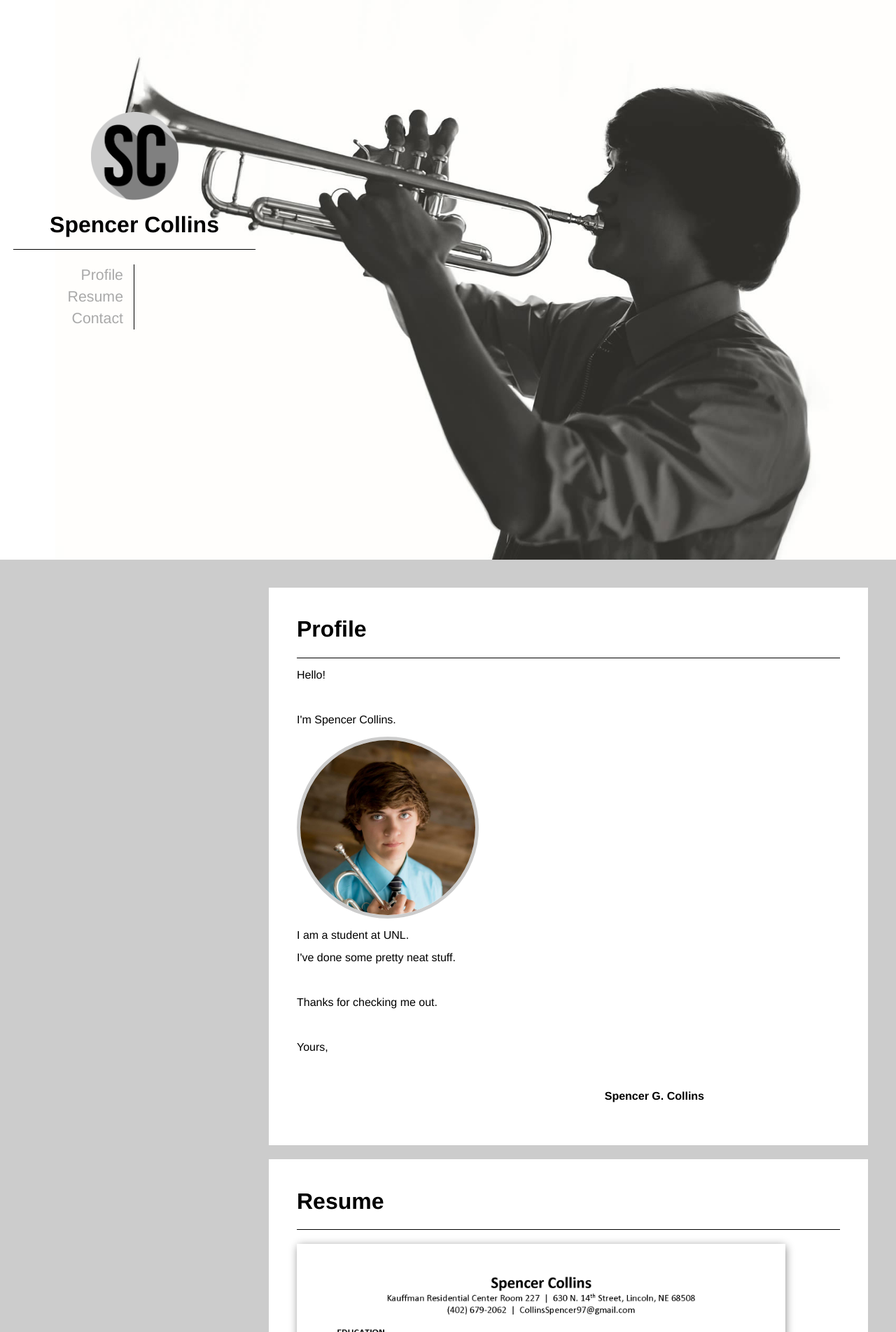
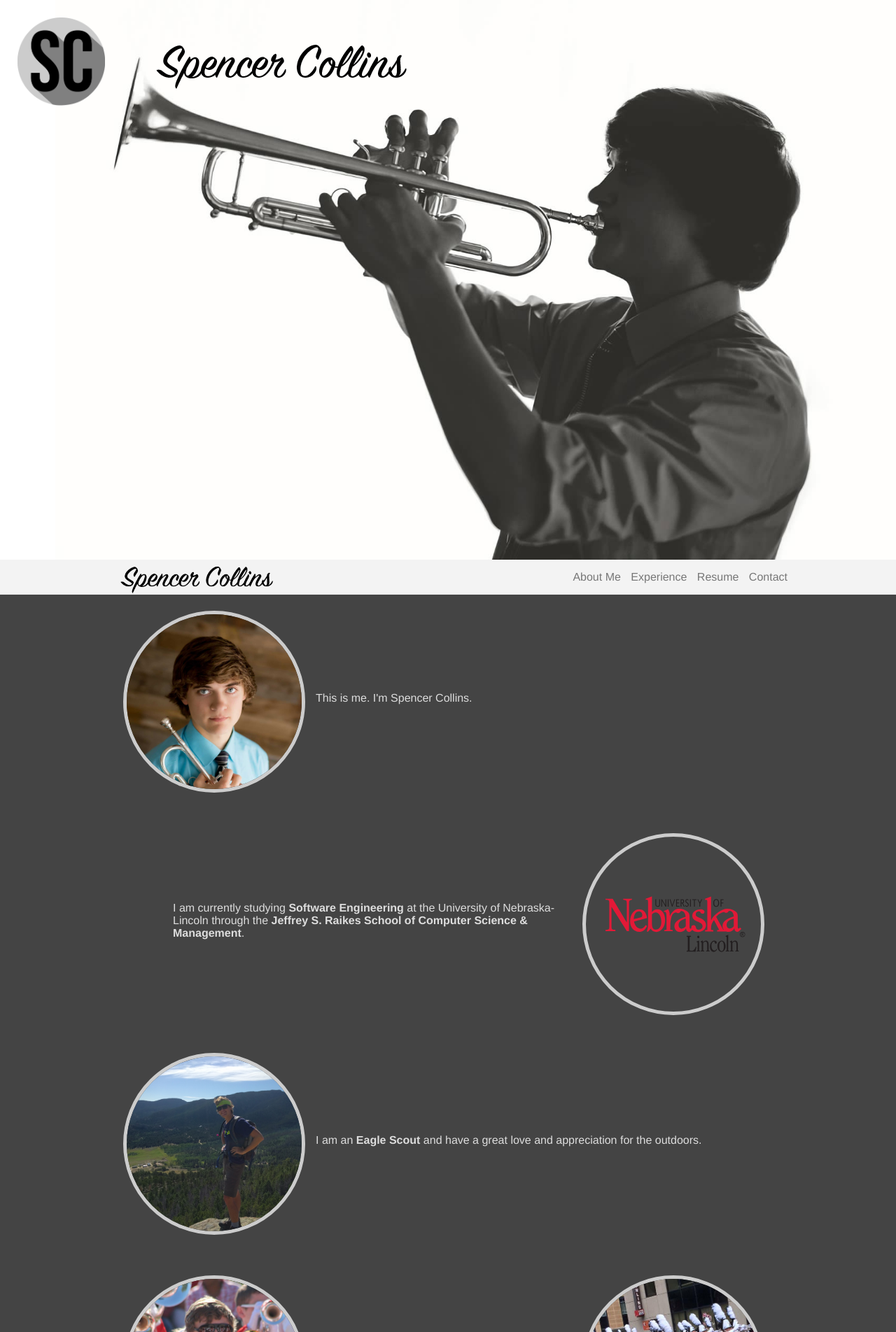
Before and after one commit to CollinsSpencer/Personal-Website, a PHP site: page / in a window 1280 px wide. Shown: the top 1904 px of the page at 70% size. Run offline with PHP 8.4, Linux system fonts and the light colour scheme.

Commit message:
V2.0.0
Major Style Change

```diff
--- a/index.html
+++ b/index.html
@@ -9,54 +9,109 @@
 <title>Spencer Collins</title>
 </head>
 <body>
-  <div id="banner">
   <header id="mainHeader">
     <div class="title">
-        <a href=""> <img src="SC.png" id="logo"></a>
-        <h1>
-          <a href="#banner">Spencer&nbsp;Collins</a>
-        </h1>
+      <img src="SC.png" id="logo">
+      <img src="SpencerCollinsSignature.png" id="headerName">
     </div>
+  </header>
+  <div id="content">
+    <section id="bannerSection">
+      <div id="banner">
+        <div id="bannerContainer">
+          <a href=""><img src="SpencerCollinsSignature.png"></a>
           <ul id="menu">
-        <li><a href="#profile">Profile</a></li>
+            <li><a href="#aboutme">About Me</a></li>
+            <li><a href="#experience">Experience</a></li>
             <li><a href="#resume">Resume</a></li>
             <li><a href="#contact">Contact</a></li>
           </ul>
-    </header>
-  </div>
-  <div id="content">
-    <div id="profile" class="contentArea">
-      <header>
-        <h1>Profile</h1>
-      </header>
-      <div>
-        <p>Hello!</p>
-        <p>&nbsp;</p>
-        <p>I'm Spencer Collins.</p>
-        <div id="profilePicture"><img src="Spencer007(666x1000).jpg"></div>
-        <p>I am a student at UNL.</p>
-        <p>I've done some pretty neat stuff.</p>
-        <p>&nbsp;</p>
-        <p>Thanks for checking me out.</p>
-        <p>&nbsp;</p>
-        <p>Yours,</p>
-        <p>&nbsp;</p>
-        <h4 id="signature">Spencer&nbsp;G.&nbsp;Collins</h4>
         </div>
       </div>
-    <div id="resume" class="contentArea">
-      <header>
+    </section>
+
+    <section id="aboutme">
+      <div class="dark">
+        <div class="container">
+          <div class="row top bottom">
+            <div class="column col-4 right roundImageCol">
+              <div id="profilePicture" class="roundImage"><img src="Spencer007(666x1000).jpg"></div>
+            </div>
+            <div class="column text250">
+              <p>This is me. I'm Spencer Collins.&nbsp;</p>
+            </div>
+          </div>
+        </div>
+      </div>
+      <div class="dark">
+        <div class="container">
+          <div class="row top bottom">
+            <div class="column col-2"><p>&nbsp;</p></div>
+            <div class="column col-6 text250">
+              <p>I am currently studying <strong>Software Engineering</strong> at the University of Nebraska-Lincoln through the <strong>Jeffrey S. Raikes School of Computer Science &amp; Management</strong>.</p>
+            </div>
+            <div class="column noFloat roundImageCol">
+              <div class="roundImage"><img src="UNL.svg"></div>
+            </div>
+          </div>
+        </div>
+      </div>
+      <div class="dark">
+        <div class="container">
+          <div class="row top bottom">
+            <div class="column col-4 right roundImageCol">
+              <div id="hikingPicture" class="roundImage"><img src="Hiking.jpg"></div>
+            </div>
+            <div class="column col-8 text250">
+              <p>I am an <strong>Eagle Scout</strong> and have a great love and appreciation for the outdoors.</p>
+            </div>
+          </div>
+        </div>
+      </div>
+      <div class="dark">
+        <div class="container">
+          <div class="row top bottom">
+            <div class="column col-4 roundImageCol right">
+              <div id="cmbPicture" class="roundImage"><img src="UNL_CMB.jpg"></div>
+            </div>
+            <div class="column col-4 text250">
+              <p>I am a member of the <strong>Cornhusker Marching Band</strong> and <strong>Big Red Express Pep Band</strong>.
+              <br><br>I have also had the opportunity to march and play lead trumpet for the <strong>Colts Drum &amp; Bugle Corps</strong>.</p>
+            </div>
+            <div class="column col-4 roundImageCol">
+              <div id="coltsPicture" class="roundImage"><img src="ColtsParade.jpg"></div>
+            </div>
+          </div>
+        </div>
+      </div>
+
+    </section>
+    <section>
+      <div id="experience" class="container">
+        <h1>Experience</h1>
+        <div class="row top bottom">
+          <div class="column col-2"><p>&nbsp;</p></div>
+          <div class="column col-8 vertical">
+            <p>In the summer of 2016, I had the opportunity to be a Software Developer Intern at Baldwin, Hackett, &amp; Meeks, Inc.  There, I worked on and helped create a python based code generator to simplify a repetitive code-creating process, while also helping minimize human errors.</p>
+            <h2>Coding Languages</h2>
+          </div>
+          <div class="column col-2"><p>&nbsp;</p></div>
+        </div>
+      </div>
+    </section>
+
+    <section>
+      <div id="resume" class="container">
         <h1>Resume</h1>
-      </header>
         <embed id="resumeImage" type='image/png' src="Spencer Collins Resume.png"
           width="100%"></embed>
         <p></p>
         <a href="Spencer Collins Resume.pdf" class="button"><span class="genericon genericon-print"></span>  Printable Version</a>
       </div>
-    <div id="contact" class="contentArea">
-      <header>
+    </section>
+    <section>
+      <div id="contact" class="container">
         <h1>Contact</h1>
-      </header>
         <div class="contactForm">
           <div class="formShell">
             <form action="#">
@@ -113,6 +168,7 @@
           </div>
         </div>
       </div>
+    </section>
   </div>
   <div id="footer">
     <h3>Thank you for stopping by.</h3>
--- a/script.js
+++ b/script.js
@@ -1,7 +1,7 @@
 
 $(document).ready(function() {
 	var lastId,
-	    menu = $("#mainHeader"),
+	    menu = $("#banner"),
 	    offsetHeight = $("#banner").outerHeight(),
 	    menuItems = menu.find("a[href^='#']"),
 	    contentItems = menuItems.map(function(){
@@ -18,7 +18,7 @@ $(document).ready(function() {
   		event.preventDefault();
 	});
 
-	var scroll = ($(window).scrollTop() > $(window).height()/2) ? true : false;
+//	var scroll = ($(window).scrollTop() > $(window).height()/2) ? true : false;
 
 	$(window).scroll(function() {
 		var hdr = $(window).height()/2,
@@ -38,20 +38,28 @@ $(document).ready(function() {
 			.end().filter("[href='#"+id+"']").parent().addClass("active");
 		}
 
-		if ($(window).scrollTop() > hdr) {
-			if(scroll){
-				$("#content").css("width", '80%');
-				$("#mainHeader").animate({width: '20%'}, 200);
-				$("#banner ul").animate({width: '100%'}, 200);
-			}
-			scroll = false;
+		if (fromTop > $(window).height()){
+			$("#banner").addClass("sticky");
+			$("#banner").attr("style", "position: fixed");
 		} else {
-			if(!scroll){
-				$("#content").css("width", '70%');
-				$("#mainHeader").animate({width: '30%'}, 200);
-				$("#banner ul").animate({width: '50%'}, 200);
-			}
-			scroll = true;
+			$("#banner").removeClass("sticky");
+			$("#banner").attr("style", "position: absolute");
 		}
+
+//		if ($(window).scrollTop() > hdr) {
+//			if(scroll){
+//				$("#content").css("width", '80%');
+//				$("#mainHeader").animate({width: '20%'}, 200);
+//				$("#banner ul").animate({width: '100%'}, 200);
+//			}
+//			scroll = false;
+//		} else {
+//			if(!scroll){
+//				$("#content").css("width", '70%');
+//				$("#mainHeader").animate({width: '30%'}, 200);
+//				$("#banner ul").animate({width: '50%'}, 200);
+//			}
+//			scroll = true;
+//		}
 	});
 });
--- a/style.css
+++ b/style.css
@@ -11,8 +11,8 @@ a {
 	text-decoration: none;
 }
 
-/* BANNER */
-#banner {
+/* HEADER */
+header {
 	content: "";
 	background-color: white;
 	background-image: url("tempSilhouette.jpg");
@@ -20,19 +20,13 @@ a {
 	background-position: 100% 100%;
 	background-repeat: no-repeat;
 	background-attachment: fixed;
+	top: 0;
+	text-align: center;
+	width: 100%;
 	height: 100%;
-	width: 100%;
 }
 
-#banner header {
-	width: 30%;
-	min-width: 265px;
-	position: fixed;
-	top: 20%;
-	text-align: center;
-}
-
-#banner .titleScrolled {
+header .titleScrolled {
 	-webkit-transition: all 0.5s ease;
     -moz-transition: all 0.5s ease;
     -o-transition: all 0.5s ease;
@@ -43,102 +37,220 @@ a {
 #logo {
 	max-width: 125px;
 	display: block;
-	margin: 0 auto;
+	margin: 0;
+	padding: 25px;
+	float: left;
 }
 
-#banner h1 {
-	border-bottom: black 1px solid;
-	margin: 0 auto;
-	padding: .5em 0;
-	width: 90%;
+#headerName {
+	padding: 48px;
+    float: left;
+}
+
+/* BANNER */
+#bannerSection {
+	margin-bottom: 3em;
+}
+
+#banner {
+	background-color: rgba(255, 255, 255, .9);
+	z-index: 5;
+	width: 100%;
+	position: absolute;
+	font-size: medium;
+}
+
+#bannerContainer {
+	max-width: 1000px;
+	margin-right: auto;
+	margin-left: auto;
+}
+
+#banner img {
+	float: left;
+	padding: 0 2em;
+	margin: 0;
+	font-size: inherit;
+	height: 3em;
 }
 
 #banner ul {
-	color: darkgrey;
-	list-style: none;
-	width: 50%;
-	text-align: right;
-	padding: 0;
-	font-size: 16pt;
-}
-
-#banner .title a {
-    text-decoration: none;
-    color: black;
-}
-
-#banner .title a:active {
-    color: darkgrey;
+    color: #444;
+    list-style: none;
+    text-align: right;
+    padding: 0;
+    margin: 0 10px 0 0;
+    font-size: inherit;
+    float: right;
 }
 
 #banner li > a {
-	text-decoration: none;
-	color: darkgrey;
+    color: #777;
+    padding: 1em 0;
 }
 
 #banner li > a:hover {
-    color: black;
+    color: #333;
 }
 
 #banner ul li {
-	border-right: black 1px solid;
-	padding: 3px 15px 3px 15px;
+    padding: 1em 5px 1em 5px;
+    display: inline-block;
 }
 
 #banner ul li.active {
-    border-right: black 3px solid;
+    border-bottom: #444 3px solid;
 }
+
+.sticky {
+	position: fixed;
+    top: 0;
+    right: 0;
+    width: 100%;
+}
+
 
 /* CONTENT */
 #content {
-	max-width: calc(100% - 265px);
-	width: 70%;
 	vertical-align: baseline;
-	margin-left: auto;
-	box-sizing: inherit;
-	padding: 20px 0;
 	overflow-x: hidden;
+	background-color: grey;
 }
 
-.contentArea {
-	margin: 20px 40px 20px 0;
-	padding: 20px 40px 40px 40px;
-	background-color: white;
+.container {
+	max-width: 1200px;
+	display: block;
+	margin-left: auto;
+	margin-right: auto;
+	padding-right: 25px;
+	padding-left: 25px;
+}
+
+.row {
+	display: inline-block;
+	width: 100%;
+}
+
+.top {
+	padding-top: 25px;
+}
+
+.bottom {
+	padding-bottom: 25px;
+}
+
+.column {
+	display: flex;
+	float: left;
+}
+
+.vertical {
 	display: block;
 }
 
-#content p {
-	line-height: 100%;
+.col-2 {
+	max-width: 200px;
+	width: 16%;
 }
 
-.contentArea header {
-	border-bottom: black 1px solid;
+.col-3 {
+	max-width: 300px;
+	width: 25%;
 }
 
-/* profile */
-#profile #signature {
-    text-align: right;
-    padding-right: 25%;
+.col-4 {
+	max-width: 400px;
+	width: 33%;
 }
 
-#profile #profilePicture {
+.col-6 {
+	max-width: 600px;
+	width: 50%;
+}
+
+.col-8 {
+	max-width: 800px;
+	width: 66%;
+}
+
+.col-9 {
+	max-width: 900px;
+	width: 75%;
+}
+
+.right {
+    text-align: right;
+}
+
+.noFloat {
+	float: none;
+}
+
+/* ABOUT ME */
+#aboutme .dark {
+    background-color: #444;
+    color: #ddd;
+}
+
+#aboutme .light {
+    background-color: #ddd;
+    color: #444;
+}
+
+#aboutme .text250 {
+	height: 250px;
+}
+
+#aboutme p {
+	margin: auto 15px;
+}
+
+/* PROFILE */
+.roundImageCol {
+	min-width: 260px;
+	display: block;
+}
+
+.roundImage {
 	width: 250px;
 	height: 250px;
 	overflow: hidden;
 	border-radius: 50% 50%;
 	border: 5px solid rgb(204,204,204);
+	display: inline-block;
 }
 
-#profile #profilePicture img {
+#profilePicture img {
 	width: 120%;
 	position: relative;
 	top: -15%;
 }
 
+#hikingPicture img {
+    width: 115%;
+    position: relative;
+    top: -25%;
+}
+
+#cmbPicture img {
+    width: 130%;
+    position: relative;
+    top: -20%;
+    right: 10%;
+}
+
+#coltsPicture img {
+    height: 115%;
+    position: relative;
+    bottom: 15%;
+    right: 60%;
+}
+
 /* resume */
 #resume #resumeImage {
-	max-width: 90%;
-	margin: 20px 0;
+	max-width: 600px;
+	margin: 20px auto;
+	display: block;
 	box-shadow: 1px 2px 12px -1px rgb(128,128,128);
 }
 
```
Also changed, not shown: form.html (deleted, +0 -53 lines), profile.html (added, +19 -0 lines), ColtsParade.jpg (added), Hiking.jpg (added), SpencerCollinsSignature.png (added), SpencerCollinsTitleBlack.png (added), SpencerCollinsTitleRedBlack.png (added), UNL.svg (added), UNL_CMB.jpg (added). Lines whose indentation alone changed are shown as unchanged.
